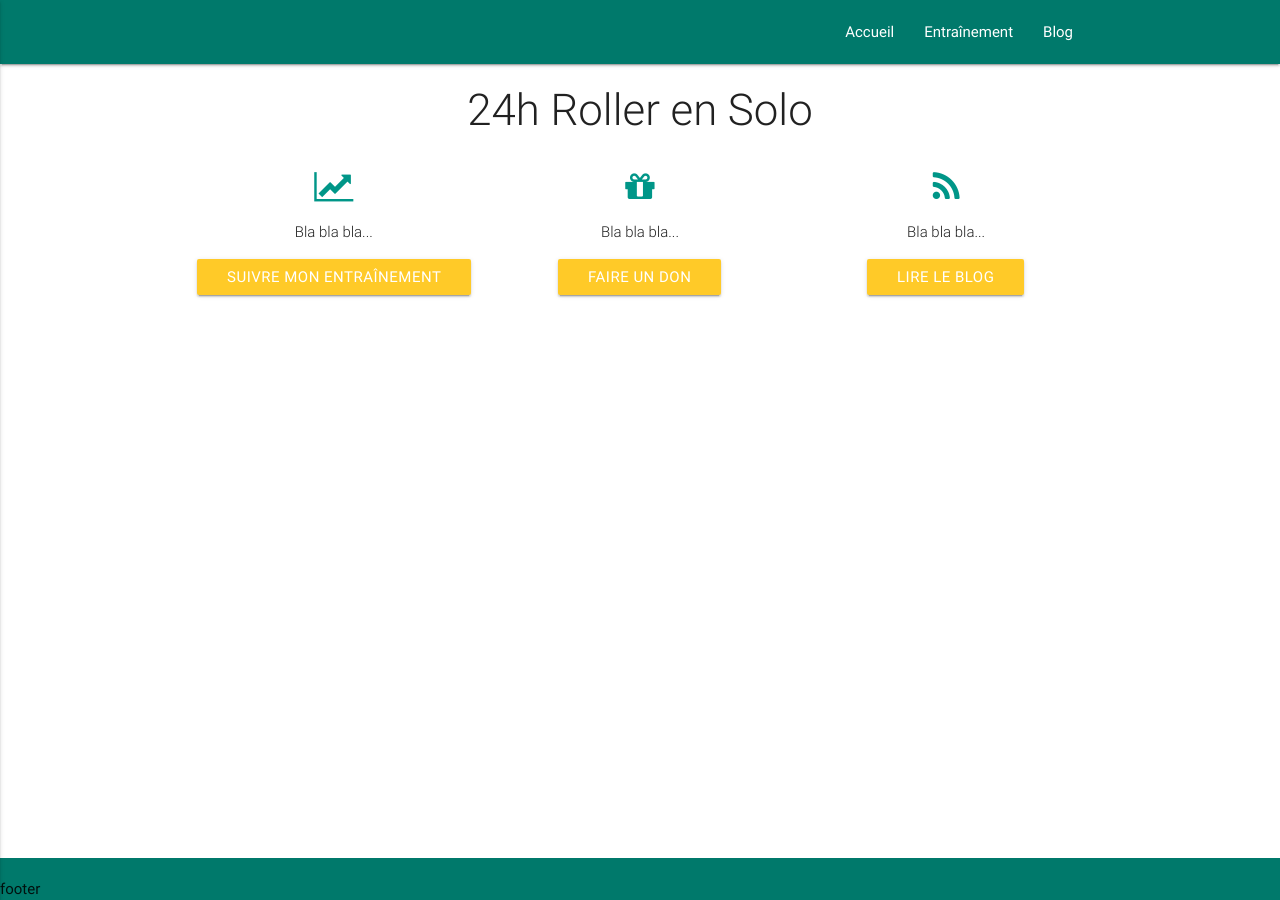
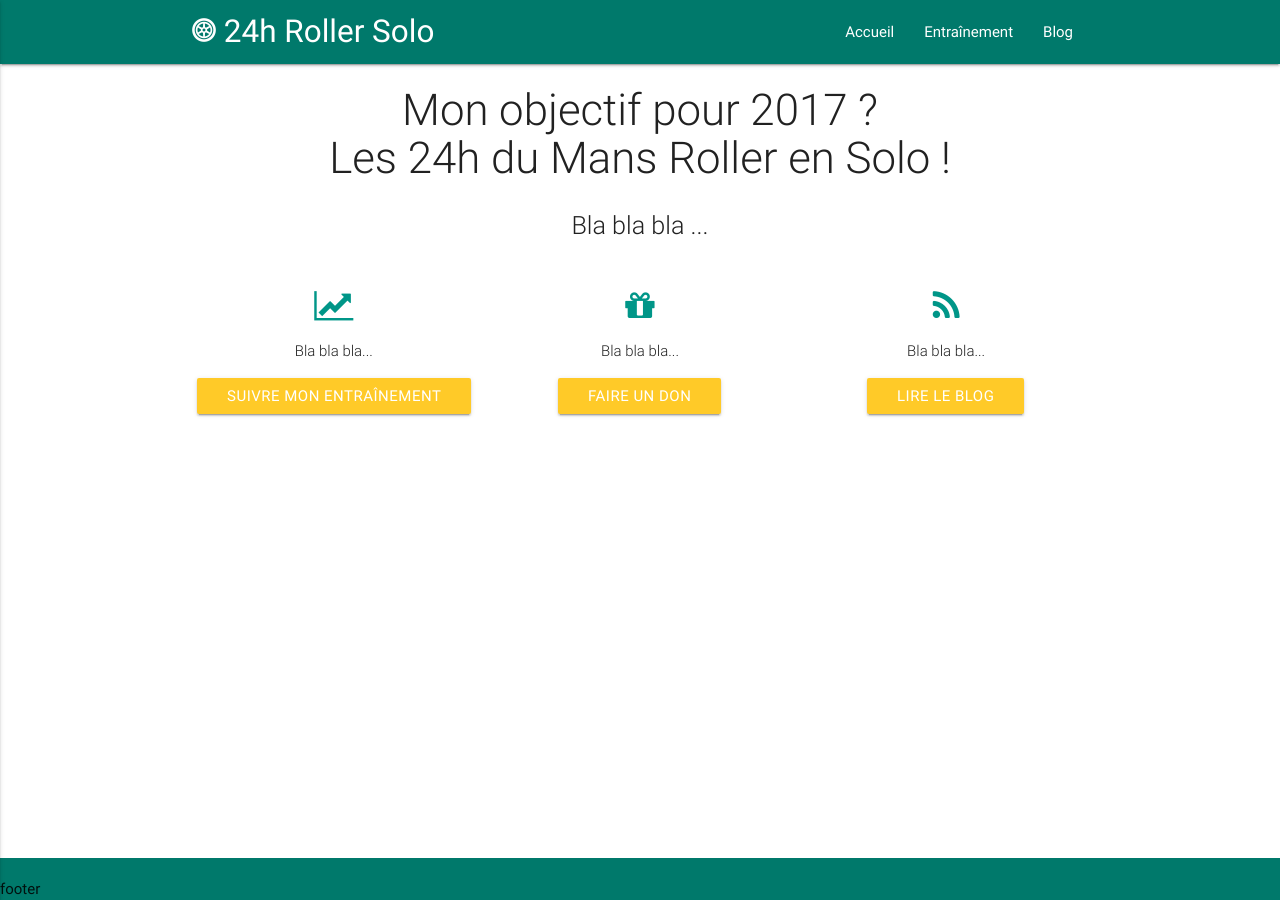
Before and after one commit to 24hRollerSolo/24hRollerSolo.github.io, a Jekyll site: the page built from index.html, in a window 1280 px wide. Built offline with Jekyll 4.4.1, drawn with Linux system fonts in a browser that asks for light colours.

Commit message:
Add wheel icons

```diff
--- a/_includes/head.html
+++ b/_includes/head.html
@@ -8,9 +8,12 @@
 
   <link rel="stylesheet" href="{{ "/assets/styles/main.css" | relative_url }}">
   <link rel="stylesheet" href="{{ "/assets/styles/font-awesome.min.css" | relative_url }}">
+  <link rel="stylesheet" href="//fonts.googleapis.com/icon?family=Material+Icons">
 
   <link rel="canonical" href="{{ page.url | replace:'index.html','' | absolute_url }}">
   <link rel="alternate" type="application/rss+xml" title="{{ site.title | escape }}" href="{{ "/feed.xml" | relative_url }}">
+
+  <link rel="shortcut icon" href="{{ "/assets/images/wheel-32-teal.png" | relative_url }}">
 
   <script>
     (function(i,s,o,g,r,a,m){i['GoogleAnalyticsObject']=r;i[r]=i[r]||function(){
--- a/_includes/header.html
+++ b/_includes/header.html
@@ -1,5 +1,7 @@
 <nav role="navigation">
   <div class="nav-wrapper container">
+    <a href="/" class="brand-logo"><img src="{{ "/assets/images/wheel-24-white.png" | relative_url }}" /> 24h Roller Solo</a>
+    <a href="#" data-activates="nav-mobile" class="button-collapse"><i class="material-icons">menu</i></a>
     <ul class="right hide-on-med-and-down">
       <li><a href="/">Accueil</a></li>
       {% for my_page in site.pages %}
@@ -18,6 +20,5 @@
       {% endfor %}
 
     </ul>
-    <a href="#" data-activates="nav-mobile" class="button-collapse"><i class="fa fa-bars"></i></a>
   </div>
 </nav>
--- a/index.html
+++ b/index.html
@@ -2,7 +2,11 @@
 layout: default
 ---
 
-<h1 class="light center">24h Roller en Solo</h1>
+<h1 class="light center">Mon objectif pour 2017 ?<br/>Les 24h du Mans Roller en Solo !</h1>
+
+<div>
+  <p class="flow-text center">Bla bla bla ...</p>
+</div>
 
 <div class="row">
   <div class="col s12 m4">
```
Also changed, not shown: assets/images/wheel-24-white.png (added), assets/images/wheel-32-teal.png (added).
